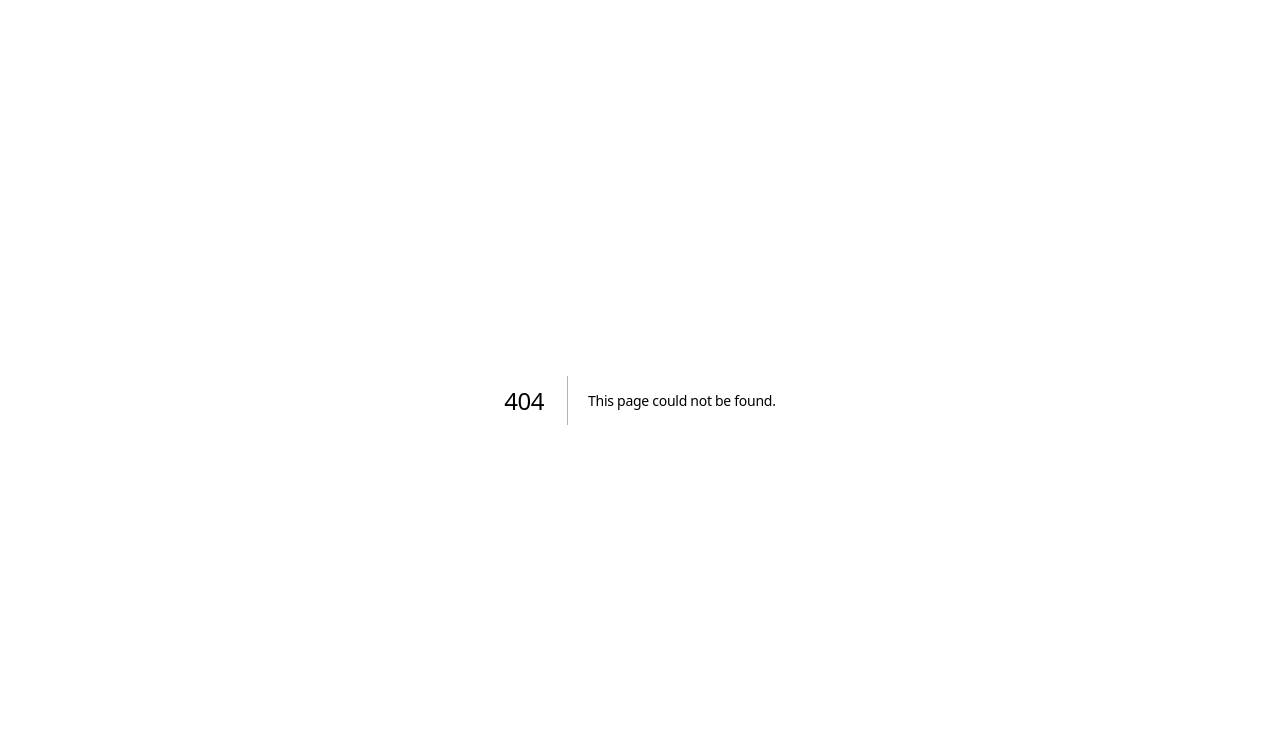
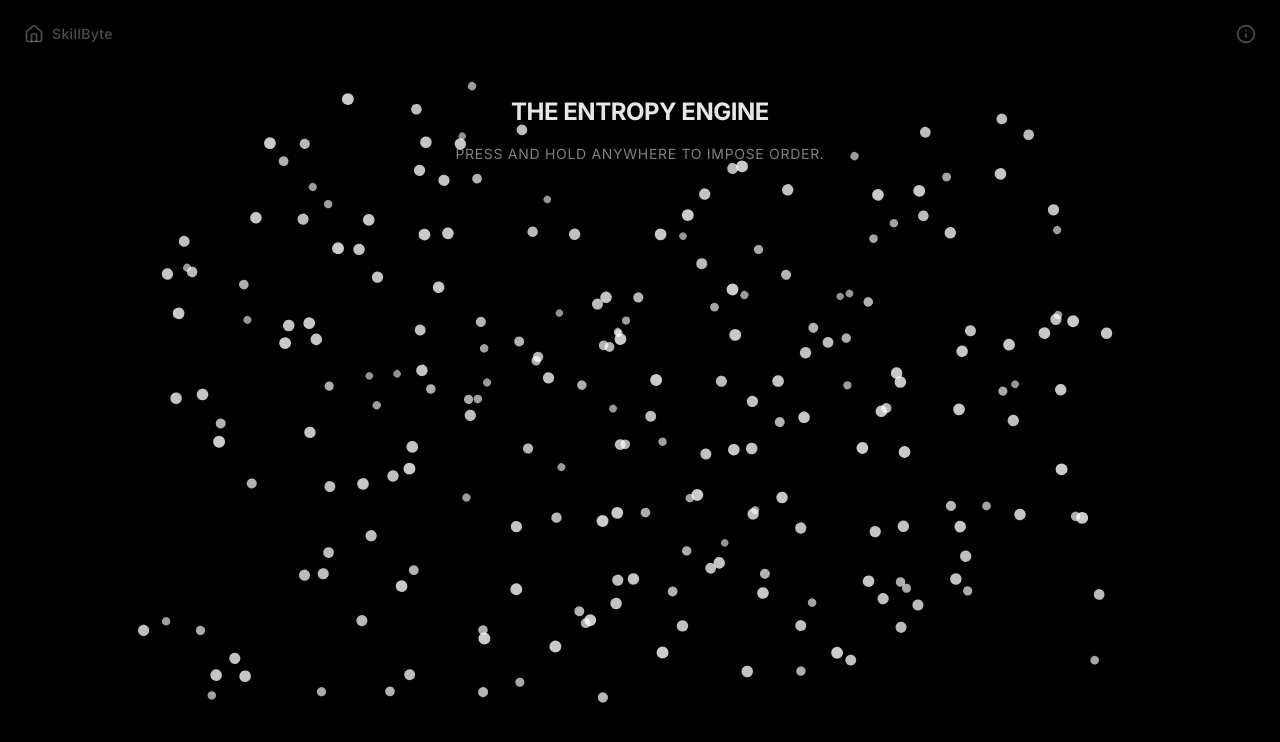
Before and after one commit to RaghuKolipakula/skillbyte.us, a Next.js app: page /app/entropy in a window 1280 px wide. Before the commit this address had no page. Shown: the top 742 px of the page. Built offline with nearby package versions, Linux system fonts and the light colour scheme.

Commit message:
feat: Build The Entropy Engine

```diff
--- /dev/null
+++ b/src/app/app/entropy/page.tsx
@@ -0,0 +1,58 @@
+"use client";
+
+import React, { useState } from 'react';
+import { EntropyEngine } from '@/components/EntropyEngine';
+import Link from 'next/link';
+import { Home, Info } from 'lucide-react';
+import { ProtocolGuideModal } from '@/components/ProtocolGuideModal';
+
+export default function EntropyPage() {
+  const [isGuideOpen, setIsGuideOpen] = useState(false);
+
+  return (
+    <main className="w-full h-screen bg-black overflow-hidden relative">
+
+      {/* Stealth Navigation (White icons for dark mode) */}
+      <div className="absolute top-0 left-0 right-0 p-6 flex justify-between items-center z-50 pointer-events-auto">
+        <Link
+          href="/"
+          className="text-white/30 hover:text-white transition-colors flex items-center space-x-2"
+        >
+          <Home size={20} />
+          <span className="text-sm font-medium tracking-wide">SkillByte</span>
+        </Link>
+        <div className="flex items-center space-x-4">
+          <button
+            onClick={() => setIsGuideOpen(true)}
+            className="text-white/30 hover:text-white transition-colors"
+          >
+            <Info size={20} />
+          </button>
+        </div>
+      </div>
+
+      <ProtocolGuideModal
+        isOpen={isGuideOpen}
+        onClose={() => setIsGuideOpen(false)}
+        title="The Entropy Engine"
+        description="A visual simulation of wasted potential governed by the Second Law of Thermodynamics. The moment you lose focus, your reality degrades into chaos."
+        steps={[
+          {
+            title: "1. The Lock",
+            description: "Press and hold anywhere on the screen to impose order. A low-entropy lattice will form."
+          },
+          {
+            title: "2. The Maintenance",
+            description: "To maintain the pristine state, you must maintain absolute focus. Do not release your hold."
+          },
+          {
+            title: "3. The Decay",
+            description: "The instant you break contact, order collapses. Particles scatter, bonds break, and the system plunges into maximum entropy."
+          }
+        ]}
+      />
+
+      <EntropyEngine />
+    </main>
+  );
+}
--- a/src/app/page.tsx
+++ b/src/app/page.tsx
@@ -239,6 +239,19 @@ export default function Home() {
                 <p className="text-sm text-gray-500 dark:text-gray-400 line-clamp-2">A biological proof that your reality is actively rendered and faked by your brain.</p>
               </Link>
 
+              {/* The Entropy Engine Card */}
+              <Link href="/app/entropy" className="group flex flex-col bg-white dark:bg-[#1c1c1e] p-6 rounded-[2rem] hover:scale-105 transition-transform shadow-sm hover:shadow-xl border border-gray-100 dark:border-gray-800">
+                <div className="w-16 h-16 bg-black rounded-2xl mb-4 flex items-center justify-center relative overflow-hidden shadow-inner border border-gray-800">
+                  <div className="w-8 h-8 grid grid-cols-3 gap-[2px]">
+                    {[...Array(9)].map((_, i) => (
+                      <div key={i} className="bg-white/80 rounded-sm"></div>
+                    ))}
+                  </div>
+                </div>
+                <h4 className="text-lg font-bold text-black dark:text-white mb-1 tracking-tight">Entropy Engine</h4>
+                <p className="text-sm text-gray-500 dark:text-gray-400 line-clamp-2">A visual simulation of wasted potential governed by the Second Law of Thermodynamics.</p>
+              </Link>
+
             </div>
           </div>
 
--- /dev/null
+++ b/src/components/EntropyEngine.tsx
@@ -0,0 +1,140 @@
+"use client";
+
+import React, { useState, useEffect, useRef } from 'react';
+import { motion, useAnimation } from 'framer-motion';
+
+const GRID_SIZE = 15;
+const PARTICLES = Array.from({ length: GRID_SIZE * GRID_SIZE }, (_, i) => i);
+const SPACING = 24;
+
+export const EntropyEngine = () => {
+  const [isFocused, setIsFocused] = useState(false);
+  const [hasStarted, setHasStarted] = useState(false);
+  const containerRef = useRef<HTMLDivElement>(null);
+  const [dimensions, setDimensions] = useState({ w: 1000, h: 1000 });
+
+  useEffect(() => {
+    if (typeof window !== 'undefined') {
+      setDimensions({
+        w: window.innerWidth,
+        h: window.innerHeight,
+      });
+
+      const handleResize = () => {
+        setDimensions({
+          w: window.innerWidth,
+          h: window.innerHeight,
+        });
+      };
+      window.addEventListener('resize', handleResize);
+      return () => window.removeEventListener('resize', handleResize);
+    }
+  }, []);
+
+  // Event handlers for mouse/touch
+  const handlePointerDown = () => {
+    setIsFocused(true);
+    setHasStarted(true);
+  };
+
+  const handlePointerUp = () => {
+    setIsFocused(false);
+  };
+
+  return (
+    <div
+      className="w-full h-full flex flex-col items-center justify-center relative bg-black text-white overflow-hidden font-sans select-none"
+      onPointerDown={handlePointerDown}
+      onPointerUp={handlePointerUp}
+      onPointerLeave={handlePointerUp}
+    >
+      {/* Instructions */}
+      <div className={`absolute top-24 z-20 text-center transition-opacity duration-1000 ${isFocused ? 'opacity-20' : 'opacity-100'}`}>
+        <h1 className="text-2xl font-bold tracking-[0.2em] uppercase mb-4 text-white/90">
+          The Entropy Engine
+        </h1>
+        <p className="text-white/50 text-sm tracking-wider uppercase">
+          {hasStarted
+            ? "Order is fleeting. Hold to restore."
+            : "Press and hold anywhere to impose order."}
+        </p>
+      </div>
+
+      {/* The Lattice */}
+      <div
+        ref={containerRef}
+        className="relative flex items-center justify-center z-10"
+        style={{
+          width: GRID_SIZE * SPACING,
+          height: GRID_SIZE * SPACING
+        }}
+      >
+        {PARTICLES.map((index) => {
+          const row = Math.floor(index / GRID_SIZE);
+          const col = index % GRID_SIZE;
+
+          // Ordered coordinates (relative to center of container)
+          const orderedX = (col - (GRID_SIZE - 1) / 2) * SPACING;
+          const orderedY = (row - (GRID_SIZE - 1) / 2) * SPACING;
+
+          // Generate chaotic keyframes unique to each particle
+          // If we want Brownian motion, we make a random walk
+          const chaoticKeyframesX = Array.from({ length: 5 }, () =>
+            (Math.random() - 0.5) * dimensions.w * 0.8
+          );
+          const chaoticKeyframesY = Array.from({ length: 5 }, () =>
+            (Math.random() - 0.5) * dimensions.h * 0.8
+          );
+
+          return (
+            <motion.div
+              key={index}
+              className="absolute w-2 h-2 bg-white rounded-full"
+              initial={{ x: orderedX, y: orderedY, scale: 1, opacity: 1 }}
+              animate={
+                isFocused
+                  ? {
+                      x: orderedX,
+                      y: orderedY,
+                      scale: 1,
+                      opacity: 1,
+                      rotate: 0,
+                    }
+                  : {
+                      x: chaoticKeyframesX,
+                      y: chaoticKeyframesY,
+                      scale: [0.5, 1.5, 0.2, 1, 0.8],
+                      opacity: [0.2, 0.8, 0.3, 1, 0.5],
+                      rotate: [0, 90, 180, 270, 360],
+                    }
+              }
+              transition={
+                isFocused
+                  ? {
+                      type: "spring",
+                      stiffness: 200,
+                      damping: 15,
+                      mass: 0.5
+                    }
+                  : {
+                      duration: 15 + Math.random() * 10,
+                      repeat: Infinity,
+                      repeatType: "mirror",
+                      ease: "linear"
+                    }
+              }
+            />
+          );
+        })}
+      </div>
+
+      {/* Warning text when chaos ensues */}
+      <div className={`absolute bottom-24 z-20 transition-opacity duration-1000 ${(!isFocused && hasStarted) ? 'opacity-100' : 'opacity-0'}`}>
+        <p className="text-red-500/80 font-mono text-xs tracking-widest uppercase">
+          Warning: Maximum Entropy Detected.
+        </p>
+      </div>
+
+    </div>
+  );
+};
```
